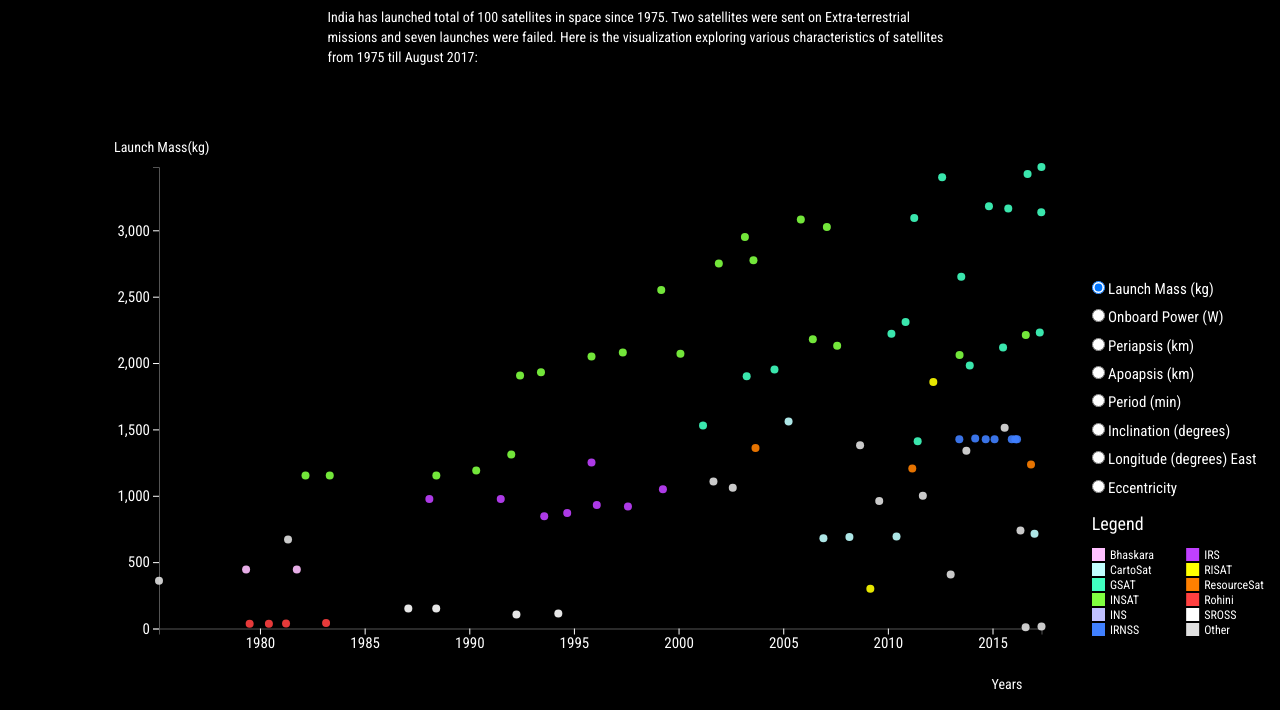
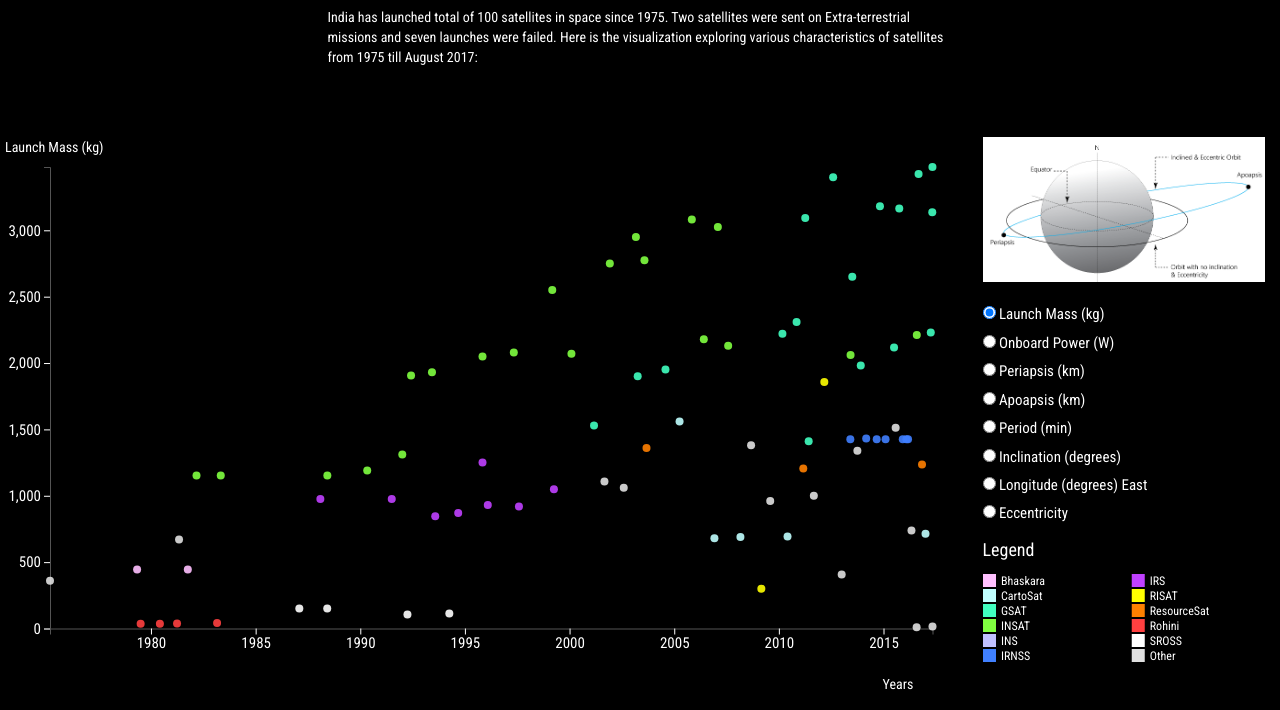
Before and after one commit to info-design-lab/52weeks, a plain HTML site: page satellite/index.html in a window 1280 px wide. Shown: the part 86-796 px from the top of the page. Drawn offline with Linux system fonts and the light colour scheme; a script that the page names is missing.

Commit message:
added reference image

```diff
--- a/satellite/css/main.css
+++ b/satellite/css/main.css
@@ -70,6 +70,6 @@ label{
 }
 
 #footer{
-  background-image: url("images/Earth.jpg");
+   background-image: url("images/Earth.jpg");
    background-size:cover;
 }
--- a/satellite/data/data.csv
+++ b/satellite/data/data.csv
@@ -1,4 +1,4 @@
-Name,Launch Vehicle,Launch Site,Launch Date,Discipline,Launch Mass(kg),Onboard Power(W),Periapsis(km),Apoapsis(km),Period(min),Inclination(degrees),Longitude(E),Eccentricity
+Name,Launch Vehicle,Launch Site,Launch Date,Discipline,Launch Mass (kg),Onboard Power (W),Periapsis (km),Apoapsis (km),Period (min),Inclination (degrees),Longitude (E),Eccentricity
 Aryabhatta, Interkosmos-II, Kapustin Yar Missile and Space Complex,19 April 1975,"Earth Sciences, Space Physics",360,46,568,611,96.5,50.7,,0.00308
 Bhaskara Sega-I,Modified SS-5 (SKean IRBM) plus Upper Stage, Kapustin Yar Missile and Space Complex,7 June 1979,"Astronomy, Communications, Engineering, Earth Sciences",444,47,512,557,95.2,50.7,,0.00325
 Rohini Technology Payload,SLV-3-E1," Satish Dhawan Space Centre, Sriharikota, Andhra Pradesh",10 August 1979,Experimental,35,3,,,,,,
--- a/satellite/index.html
+++ b/satellite/index.html
@@ -32,62 +32,56 @@
       <div class="col-md-3"></div>
     </div>
     <div class='row'>
-      <div class="col-md-1">
+      <div class="col-md-0">
 
       </div>
       <div class="col-md-9">
         <div id="viz">    </div>
       </div>
-      <div class="col-md-2">
-        <div>
-          <br />
-          <br />
-          <br />
-          <br />
-          <br />
-          <br />
-          <br />
-        </div>
+      <div class="col-md-3">
+        <img src='images/Satellite.png' style="max-width: 95%;"/>
+        <br />
+        <br />
         <form>
           <div>
             <label class="noselect">
-              <input autocomplete="off" name="year" type="radio" class="radio" onclick="updateviz(this)" value="Launch Mass(kg)" checked="checked">
+              <input autocomplete="off" name="year" type="radio" class="radio" onclick="updateviz(this)" value="Launch Mass (kg)" checked="checked">
               Launch Mass (kg)
             </label>
           </div>
           <div>
             <label class="noselect">
-              <input autocomplete="off" name="year" type="radio" class="radio" onclick="updateviz(this)" value="Onboard Power(W)">
+              <input autocomplete="off" name="year" type="radio" class="radio" onclick="updateviz(this)" value="Onboard Power (W)">
               Onboard Power (W)
             </label>
           </div>
           <div>
             <label class="noselect">
-              <input autocomplete="off" name="year" type="radio" class="radio" onclick="updateviz(this)" value="Periapsis(km)">
+              <input autocomplete="off" name="year" type="radio" class="radio" onclick="updateviz(this)" value="Periapsis (km)">
               Periapsis (km)
             </label>
           </div>
           <div>
             <label class="noselect">
-              <input autocomplete="off" name="year" type="radio" class="radio" onclick="updateviz(this)" value="Apoapsis(km)">
+              <input autocomplete="off" name="year" type="radio" class="radio" onclick="updateviz(this)" value="Apoapsis (km)">
               Apoapsis (km)
             </label>
           </div>
           <div>
             <label class="noselect">
-              <input autocomplete="off" name="year" type="radio" class="radio" onclick="updateviz(this)" value="Period(min)">
+              <input autocomplete="off" name="year" type="radio" class="radio" onclick="updateviz(this)" value="Period (min)">
               Period (min)
             </label>
           </div>
           <div>
             <label class="noselect">
-              <input autocomplete="off" name="year" type="radio" class="radio" onclick="updateviz(this)" value="Inclination(degrees)">
+              <input autocomplete="off" name="year" type="radio" class="radio" onclick="updateviz(this)" value="Inclination (degrees)">
               Inclination (degrees)
             </label>
           </div>
           <div>
             <label class="noselect">
-              <input autocomplete="off" name="year" type="radio" class="radio" onclick="updateviz(this)" value="Longitude(E)">
+              <input autocomplete="off" name="year" type="radio" class="radio" onclick="updateviz(this)" value="Longitude (E)">
               Longitude (degrees) East
             </label>
           </div>
```
Also changed, not shown: satellite/js/script.js (+9 -9 lines), satellite/images/Satellite.png (added).
